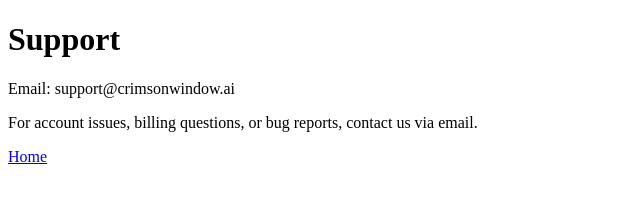
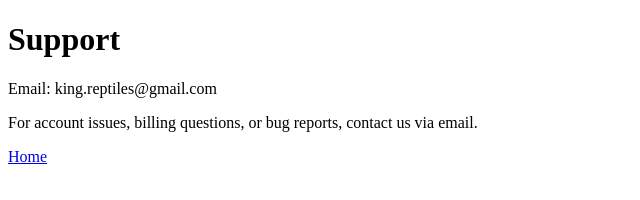
Before and after one commit to kingreptiles/crimson-window.github.io, a plain HTML site: page support.html in a window 1280 px wide. Shown: the full height of the page, 0-640 px from the left. Drawn offline with Linux system fonts and the light colour scheme.

Commit message:
Update support.html

```diff
--- a/support.html
+++ b/support.html
@@ -6,7 +6,7 @@
 <body>
 <h1>Support</h1>
 
-<p>Email: support@crimsonwindow.ai</p>
+<p>Email: king.reptiles@gmail.com</p>
 
 <p>For account issues, billing questions, or bug reports, contact us via email.</p>
 
```
